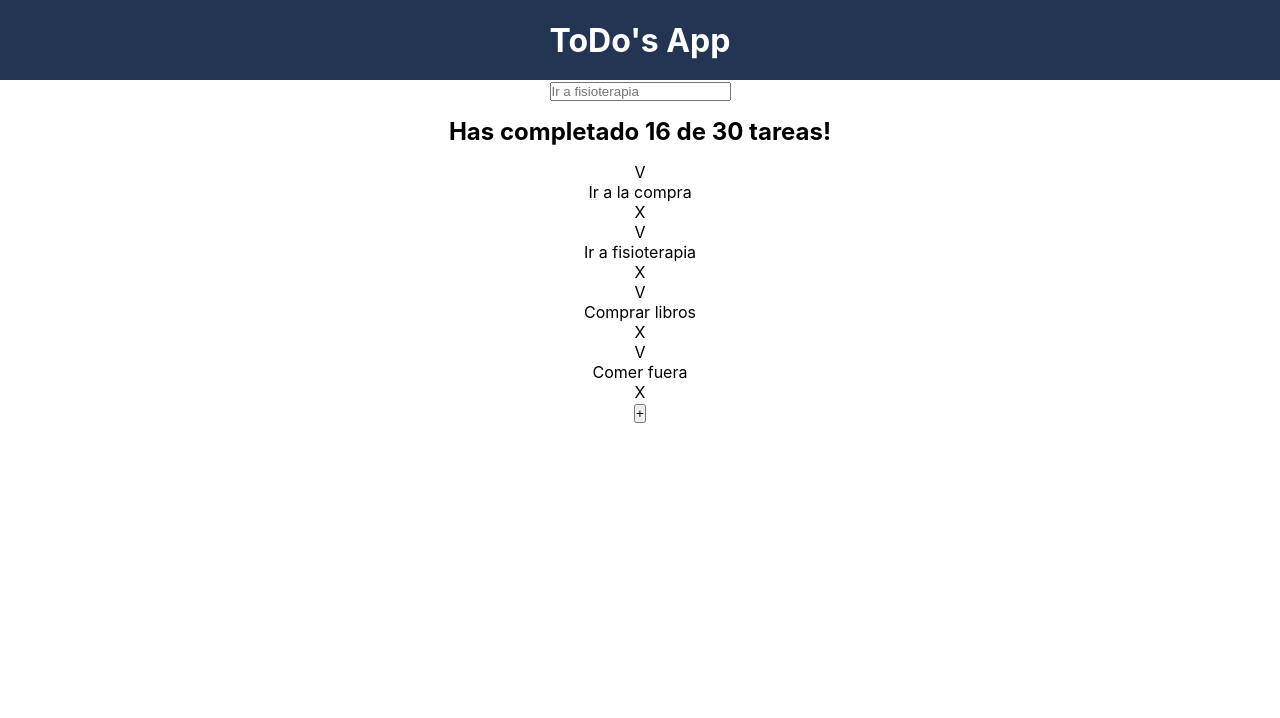
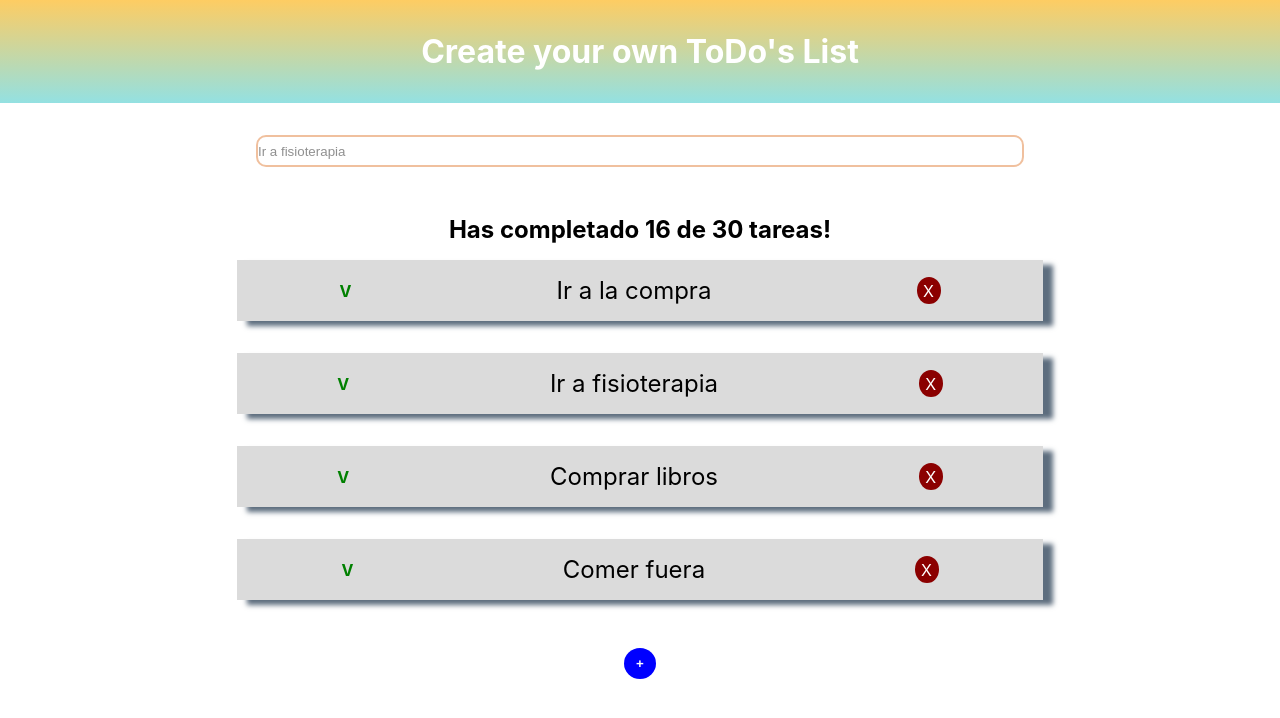
Before and after one commit to AlbaGG25/todoapp, a React app: page / in a window 1280 px wide. Built offline with nearby package versions, Linux system fonts and the light colour scheme.

Commit message:
styles added

```diff
--- a/public/index.html
+++ b/public/index.html
@@ -2,7 +2,7 @@
 <html lang="en">
   <head>
     <meta charset="utf-8" />
-    <link rel="icon" href="%PUBLIC_URL%/favicon.ico" />
+    <link rel="icon" href="%PUBLIC_URL%/list-check-solid.svg" />
     <meta name="viewport" content="width=device-width, initial-scale=1" />
     <meta name="theme-color" content="#97ca3f" />
     <meta
--- a/src/components/App.js
+++ b/src/components/App.js
@@ -1,9 +1,8 @@
 import {ToDoInput} from './ToDoInput.js';
 import {ToDoChecks} from './ToDoChecks.js';
 import {ToDoList} from './ToDoList.js';
-import {ToDoItem} from './ToDoItem.js';
 import {ButtonNewToDo } from './ButtonNewToDo.js';
-import '../styles/App.scss';
+import '../styles/layout/App.scss';
 
 const defaultToDos=[
   {text: 'Ir a la compra', completed: false},
@@ -14,10 +13,10 @@ const defaultToDos=[
 
 function App() {
   return (
-    <div className="App">
+    <div className="App main">
       <header className="App-header">
         <h1>
-          ToDo's App
+          Create your own ToDo's List
         </h1>
       </header>
 
--- a/src/components/ButtonNewToDo.js
+++ b/src/components/ButtonNewToDo.js
@@ -1,9 +1,9 @@
-
+import '../styles/layout/ButtonNewToDo.scss';
 
 function ButtonNewToDo() {
   return (
     <>
-      <button type="submit" >+</button>
+      <button type="submit" className='createButton'>+</button>
     </>
   )
 }
--- a/src/components/ToDoChecks.js
+++ b/src/components/ToDoChecks.js
@@ -1,4 +1,4 @@
-import '../styles/ToDoChecks.scss';
+import '../styles/layout/ToDoChecks.scss';
 
 function ToDoChecks({completed, total}) {
   return (
--- a/src/components/ToDoInput.js
+++ b/src/components/ToDoInput.js
@@ -1,10 +1,10 @@
-
+import '../styles/layout/ToDoInput.scss';
 
 function ToDoInput() {
   return (
-    <>
-      <input type="text" placeholder="Ir a fisioterapia"></input>
-    </>
+    <div className="box">
+      <input type="text" placeholder="Ir a fisioterapia" className="box__input"></input>
+    </div>
   )
 }
 
--- a/src/components/ToDoItem.js
+++ b/src/components/ToDoItem.js
@@ -1,12 +1,12 @@
-
+import '../styles/layout/ToDoItem.scss';
 
 function ToDoItem({text, completed}) {
 
   return (
-    <li >
-      <span>V</span>
-      <p>{text}</p>
-      <span>X</span>
+    <li className="element" >
+      <span className="element__check">V</span>
+      <p className="element__text">{text}</p>
+      <span className="element__x">X</span>
     </li>
   )
 }
--- a/src/components/ToDoList.js
+++ b/src/components/ToDoList.js
@@ -1,9 +1,11 @@
 import { ToDoItem } from "./ToDoItem";
+import '../styles/layout/ToDoList.scss';
+
 
 
 function ToDoList({defaultToDos}) {
   return (
-    <ul>
+    <ul className="list">
 
         {defaultToDos.map(toDo =>{
          return (
--- a/src/index.scss
+++ b/src/index.scss
@@ -5,6 +5,7 @@ body {
     sans-serif;
   -webkit-font-smoothing: antialiased;
   -moz-osx-font-smoothing: grayscale;
+
 }
 
 code {
--- a/src/styles/App.scss
+++ /dev/null
@@ -1,20 +0,0 @@
-*{
-  box-sizing: border-box;
-  margin: 0;
-  padding: 0;
-}
-
-.App {
-  text-align: center;
-}
-
-
-.App-header {
-  background-color: #233553;
-  min-height: 10vh;
-  display: flex;
-  flex-direction: column;
-  align-items: center;
-  justify-content: center;
-  color: white;
-}
--- /dev/null
+++ b/src/styles/layout/App.scss
@@ -0,0 +1,26 @@
+*{
+  box-sizing: border-box;
+  margin: 0;
+  padding: 0;
+}
+
+.App {
+  text-align: center;
+  display:flex;
+  flex-direction: column;
+  align-items: center;
+};
+
+
+.App-header {
+  background: rgb(34,193,195);
+  background: linear-gradient(0deg, rgba(34,193,195,0.486453956582633) 0%, rgba(253,187,45,0.7469581582633054) 100%);
+  min-height: 10vh;
+  padding: 2rem;
+  display: flex;
+  flex-direction: column;
+  align-items: center;
+  justify-content: center;
+  color: white;
+  width: 100%;
+};
--- /dev/null
+++ b/src/styles/layout/ButtonNewToDo.scss
@@ -0,0 +1,10 @@
+.createButton {
+  width: 2rem;
+  margin-top: 3rem;
+  background-color: blue;
+  color: white;
+  padding: 0.5rem;
+  border-radius: 50%;
+  border: none;
+  font-weight: bold;
+};
--- a/src/styles/ToDoChecks.scss
+++ b/src/styles/layout/ToDoChecks.scss
@@ -2,4 +2,5 @@
     font-size: 1.5rem;
     text-align: center;
     padding: 1rem;
+    word-wrap: break-word;
   }
--- /dev/null
+++ b/src/styles/layout/ToDoInput.scss
@@ -0,0 +1,13 @@
+.box{
+    width: 100%;
+    &__input{
+        margin-top: 2rem;
+        margin-bottom: 2rem;
+        height: 2rem;
+        width: 60%;
+        opacity: 0.8;
+        border-radius: 10px;
+        border: 2px solid #edb186;
+    }
+
+}
--- /dev/null
+++ b/src/styles/layout/ToDoItem.scss
@@ -0,0 +1,27 @@
+.element {
+  display: flex;
+  justify-content: space-around;
+  align-items: center;
+  width: 90%;
+  background-color: grayscale($color: #d6dbdf);
+  box-shadow: 10px 5px 5px #5d6d7e;
+  padding: 1rem;
+  margin: auto;
+
+  &__check {
+    color: green;
+    margin-right: 2rem;
+    font-weight: bold;
+  }
+  &__text {
+    font-size: 1.5rem;
+  }
+  &__x {
+    width: 1.5rem;
+    background-color: darkred;
+    color: white;
+    padding: 0.2rem;
+    border-radius: 50%;
+    margin-left: 2rem;
+  }
+};
--- /dev/null
+++ b/src/styles/layout/ToDoList.scss
@@ -0,0 +1,9 @@
+.list{
+    display:flex;
+    flex-direction: column;
+    align-content: center;
+    gap: 2rem;
+    @media (min-width: 768px){
+        width: 70%;
+    }
+};
```
Also changed, not shown: public/list-check-solid.svg (added), src/images/circle-xmark-regular.svg (added).
